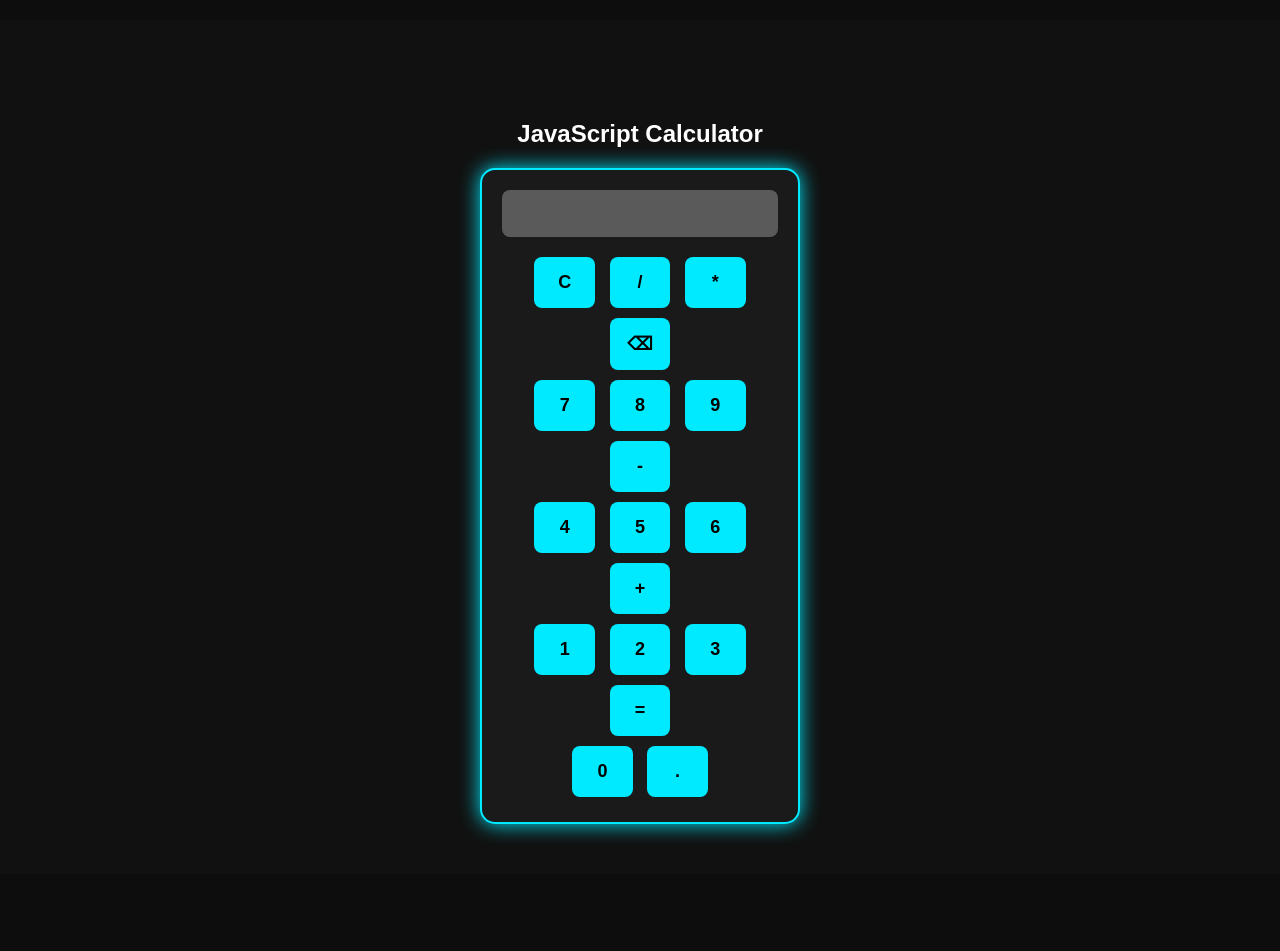
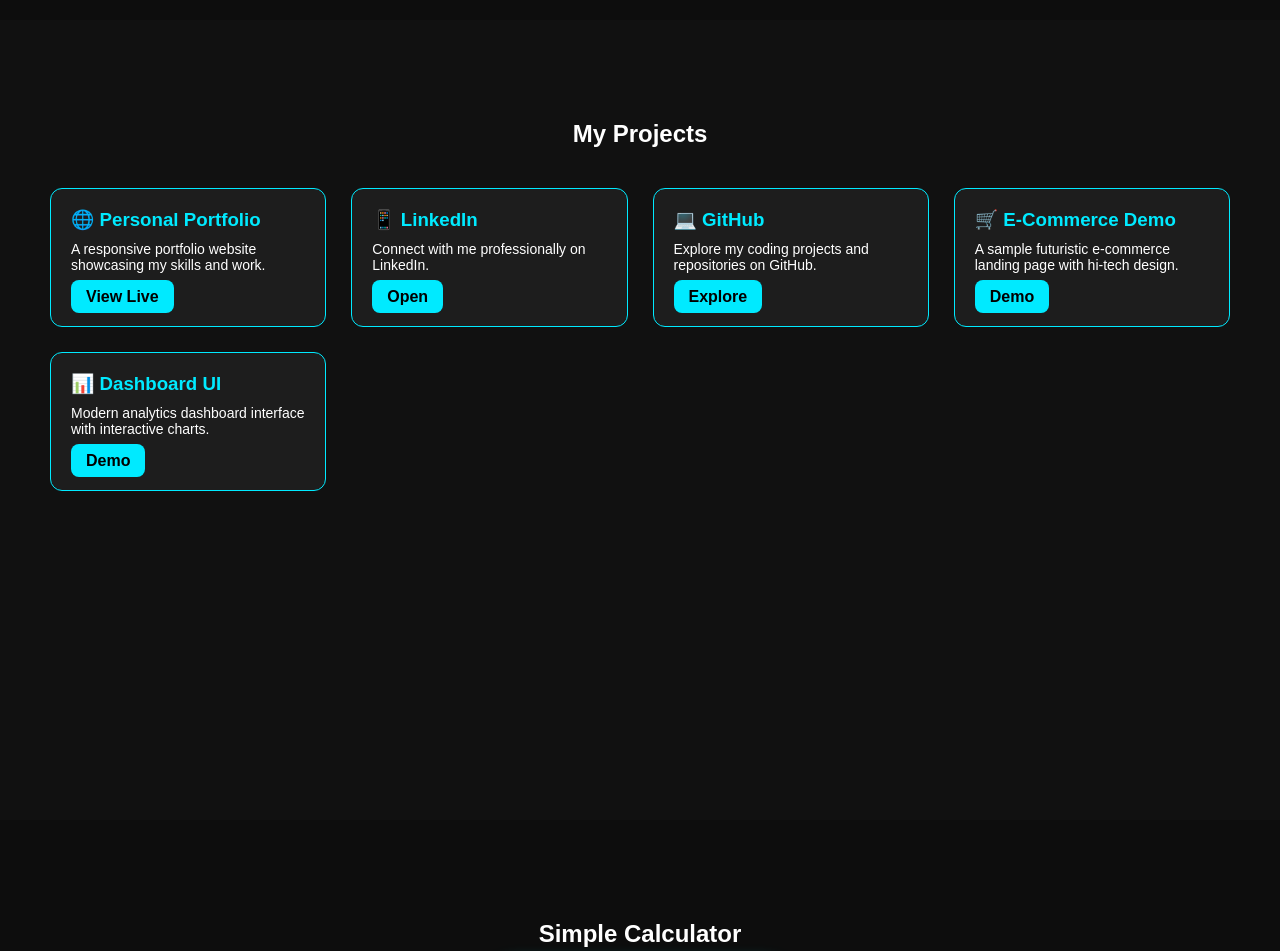
Before and after one commit to Ahmad-cyber319/CodSoft, a plain HTML site: page index.html in a window 1280 px wide. Shown: the part 1580-2531 px from the top of the page. Drawn offline with Linux system fonts and the light colour scheme.

Commit message:
index.html

```diff
--- a/index.html
+++ b/index.html
@@ -3,14 +3,9 @@
 <head>
   <meta charset="UTF-8">
   <meta name="viewport" content="width=device-width, initial-scale=1.0">
-  <title>Syed Amaan Ahmad | CodSoft Internship</title>
+  <title>Syed Amaan Ahmad | Portfolio</title>
   <style>
-    /* General Reset */
-    * {
-      margin: 0;
-      padding: 0;
-      box-sizing: border-box;
-    }
+    * { margin: 0; padding: 0; box-sizing: border-box; }
     body {
       font-family: "Poppins", sans-serif;
       background: #0d0d0d;
@@ -18,102 +13,73 @@
       scroll-behavior: smooth;
     }
 
-    /* Header */
     header {
       background: rgba(0,0,0,0.8);
       position: fixed;
-      width: 100%;
-      top: 0;
-      left: 0;
-      z-index: 1000;
-      text-align: center;
-      padding: 15px 0;
-      border-bottom: 1px solid #222;
+      width: 100%; top: 0; left: 0;
+      z-index: 1000; text-align: center;
+      padding: 15px 0; border-bottom: 1px solid #222;
     }
     header h1 {
-      font-size: 24px;
-      letter-spacing: 2px;
-      color: #00eaff;
-      animation: glow 2s infinite alternate;
+      font-size: 24px; letter-spacing: 2px;
+      color: #00eaff; animation: glow 2s infinite alternate;
     }
     @keyframes glow {
       from { text-shadow: 0 0 5px #00eaff, 0 0 15px #00eaff; }
       to { text-shadow: 0 0 20px #00ffe0, 0 0 30px #00ffe0; }
     }
+    nav { margin-top: 10px; }
+    nav a {
+      margin: 0 15px; text-decoration: none;
+      color: #fff; font-weight: 500; transition: 0.3s;
+    }
+    nav a:hover { color: #00eaff; }
 
-    /* Navbar */
-    nav {
-      margin-top: 10px;
-    }
-    nav a {
-      margin: 0 15px;
-      text-decoration: none;
-      color: #fff;
-      font-weight: 500;
-      transition: 0.3s;
-    }
-    nav a:hover {
-      color: #00eaff;
-    }
+    section { min-height: 100vh; padding: 100px 50px 50px; }
 
-    /* Sections */
-    section {
-      min-height: 100vh;
-      padding: 100px 50px 50px;
-    }
-
-    /* Landing Section */
+    /* Landing */
     #landing {
-      display: flex;
-      flex-direction: column;
-      align-items: center;
-      justify-content: center;
-      text-align: center;
+      display: flex; flex-direction: column; align-items: center;
+      justify-content: center; text-align: center;
       background: url('https://images.unsplash.com/photo-1522199710521-72d69614c702?auto=format&fit=crop&w=1600&q=80') no-repeat center center/cover;
       position: relative;
     }
     #landing::before {
-      content: "";
-      position: absolute;
-      top: 0; left: 0;
-      width: 100%; height: 100%;
-      background: rgba(0,0,0,0.7);
+      content: ""; position: absolute; top: 0; left: 0;
+      width: 100%; height: 100%; background: rgba(0,0,0,0.7);
     }
-    #landing .content {
-      position: relative;
-      z-index: 1;
-    }
+    #landing .content { position: relative; z-index: 1; }
     #landing h2 {
-      font-size: 50px;
-      margin-bottom: 20px;
+      font-size: 50px; margin-bottom: 20px;
       animation: slideIn 2s ease-out;
     }
-    #landing h2 span {
-      color: #00eaff;
-    }
+    #landing h2 span { color: #00eaff; }
     @keyframes slideIn {
       from { transform: translateY(50px); opacity: 0; }
       to { transform: translateY(0); opacity: 1; }
     }
-    #landing p {
-      font-size: 20px;
-      margin-bottom: 30px;
+    #landing p { font-size: 20px; margin-bottom: 20px; }
+
+    .links a {
+      margin: 10px;
+      text-decoration: none;
+      color: #000;
+      background: #00eaff;
+      padding: 10px 20px;
+      border-radius: 8px;
+      font-weight: bold;
+      transition: 0.3s;
+      display: inline-block;
     }
+    .links a:hover { background: #00bcd4; }
 
-    /* Skills Section */
-    .skills {
-      display: flex;
-      justify-content: center;
-      gap: 20px;
-      flex-wrap: wrap;
-    }
+    /* Skills */
+    .skills { display: flex; justify-content: center; gap: 20px; flex-wrap: wrap; }
     .skill-card {
       background: rgba(255,255,255,0.05);
-      padding: 20px;
-      border-radius: 10px;
+      padding: 20px; border-radius: 10px;
       border: 1px solid #00eaff;
-      min-width: 120px;
-      text-align: center;
+      min-width: 120px; text-align: center;
       transition: 0.3s;
     }
     .skill-card:hover {
@@ -121,75 +87,78 @@
       box-shadow: 0 0 15px #00eaff;
     }
 
-    /* Calculator */
-    #calculator {
-      background: #111;
-      text-align: center;
+    /* Projects */
+    #projects { background: #111; }
+    .projects-container {
+      display: grid;
+      grid-template-columns: repeat(auto-fit, minmax(250px, 1fr));
+      gap: 25px;
     }
-    .calc-container {
-      max-width: 320px;
-      margin: auto;
+    .project-card {
+      background: rgba(255,255,255,0.05);
       padding: 20px;
-      border: 2px solid #00eaff;
-      border-radius: 15px;
-      background: #1a1a1a;
+      border-radius: 12px;
+      border: 1px solid #00eaff;
+      transition: 0.3s;
+      cursor: pointer;
+    }
+    .project-card:hover {
+      transform: translateY(-10px);
       box-shadow: 0 0 20px #00eaff;
     }
-    input[type="text"] {
-      width: 100%;
-      padding: 12px;
-      margin-bottom: 15px;
-      font-size: 20px;
-      text-align: right;
-      border: none;
+    .project-card h3 { color: #00eaff; margin-bottom: 10px; }
+    .project-card p { font-size: 14px; margin-bottom: 15px; }
+    .project-card a {
+      text-decoration: none;
+      color: #000;
+      background: #00eaff;
+      padding: 8px 15px;
       border-radius: 8px;
-      outline: none;
-    }
-    .btn {
-      width: 22%;
-      padding: 15px;
-      margin: 5px;
-      font-size: 18px;
-      cursor: pointer;
-      border-radius: 8px;
-      border: none;
-      background: #00eaff;
-      color: #000;
       font-weight: bold;
       transition: 0.3s;
     }
-    .btn:hover {
-      background: #00bcd4;
+    .project-card a:hover { background: #00bcd4; }
+
+    /* Calculator */
+    #calculator { background: #0d0d0d; text-align: center; }
+    .calc-container {
+      max-width: 280px; margin: auto; padding: 20px;
+      border: 2px solid #00eaff; border-radius: 15px;
+      background: #1a1a1a; box-shadow: 0 0 20px #00eaff;
     }
+    input[type="text"] {
+      width: 100%; padding: 12px; margin-bottom: 15px;
+      font-size: 20px; text-align: right;
+      border: none; border-radius: 8px; outline: none;
+    }
+    .btn {
+      width: 22%; padding: 12px; margin: 5px;
+      font-size: 18px; cursor: pointer;
+      border-radius: 8px; border: none;
+      background: #00eaff; color: #000; font-weight: bold;
+      transition: 0.3s;
+    }
+    .btn:hover { background: #00bcd4; }
 
     /* Resume */
-    #resume {
-      text-align: center;
-      background: #0d0d0d;
+    #resume { text-align: center; background: #0d0d0d; }
+    #resume a {
+      display: inline-block; padding: 12px 25px;
+      background: #00eaff; color: #000;
+      text-decoration: none; font-weight: bold;
+      border-radius: 8px; transition: 0.3s;
     }
-    #resume a {
-      display: inline-block;
-      padding: 12px 25px;
-      background: #00eaff;
-      color: #000;
-      text-decoration: none;
-      font-weight: bold;
-      border-radius: 8px;
-      transition: 0.3s;
-    }
-    #resume a:hover {
-      background: #00bcd4;
-    }
+    #resume a:hover { background: #00bcd4; }
   </style>
 </head>
 <body>
 
-  <!-- Header -->
   <header>
     <h1>Syed Amaan Ahmad</h1>
     <nav>
       <a href="#landing">Home</a>
       <a href="#skills">Skills</a>
+      <a href="#projects">Projects</a>
       <a href="#calculator">Calculator</a>
       <a href="#resume">Resume</a>
     </nav>
@@ -198,9 +167,14 @@
   <!-- Landing -->
   <section id="landing">
     <div class="content">
-      <h2>Hello, I'm <span>Syed Amaan Ahmad</span></h2>
+      <h2>Hello, I'm <span><a href="https://www.linkedin.com/in/syed-amaan-ahmad" target="_blank" style="color:#00eaff;text-decoration:none;">Syed Amaan Ahmad</a></span></h2>
       <p>Web Developer | Intern at CodSoft 🚀</p>
       <p>I build responsive websites with creativity and functionality.</p>
+      <div class="links">
+        <a href="https://www.linkedin.com/in/syed-amaan-ahmad" target="_blank">LinkedIn</a>
+        <a href="https://github.com/ahmad-cyber319" target="_blank">GitHub</a>
+        <a href="https://ahmad-cyber319.github.io/portfolio/" target="_blank">Portfolio</a>
+      </div>
     </div>
   </section>
 
@@ -217,9 +191,41 @@
     </div>
   </section>
 
+  <!-- Projects -->
+  <section id="projects">
+    <h2 style="text-align:center; margin-bottom:40px;">My Projects</h2>
+    <div class="projects-container">
+      <div class="project-card">
+        <h3>🌐 Personal Portfolio</h3>
+        <p>A responsive portfolio website showcasing my skills and work.</p>
+        <a href="https://ahmad-cyber319.github.io/portfolio/" target="_blank">View Live</a>
+      </div>
+      <div class="project-card">
+        <h3>📱 LinkedIn</h3>
+        <p>Connect with me professionally on LinkedIn.</p>
+        <a href="https://www.linkedin.com/in/syed-amaan-ahmad" target="_blank">Open</a>
+      </div>
+      <div class="project-card">
+        <h3>💻 GitHub</h3>
+        <p>Explore my coding projects and repositories on GitHub.</p>
+        <a href="https://github.com/ahmad-cyber319" target="_blank">Explore</a>
+      </div>
+      <div class="project-card">
+        <h3>🛒 E-Commerce Demo</h3>
+        <p>A sample futuristic e-commerce landing page with hi-tech design.</p>
+        <a href="https://preview.colorlib.com/theme/estore/" target="_blank">Demo</a>
+      </div>
+      <div class="project-card">
+        <h3>📊 Dashboard UI</h3>
+        <p>Modern analytics dashboard interface with interactive charts.</p>
+        <a href="https://preview.colorlib.com/theme/metronic/" target="_blank">Demo</a>
+      </div>
+    </div>
+  </section>
+
   <!-- Calculator -->
   <section id="calculator">
-    <h2 style="margin-bottom:20px;">JavaScript Calculator</h2>
+    <h2 style="margin-bottom:20px;">Simple Calculator</h2>
     <div class="calc-container">
       <input type="text" id="display" disabled>
       <br>
@@ -243,8 +249,8 @@
       <button class="btn" onclick="appendValue('3')">3</button>
       <button class="btn" onclick="calculateResult()">=</button>
       <br>
-      <button class="btn" onclick="appendValue('0')">0</button>
-      <button class="btn" onclick="appendValue('.')">.</button>
+      <button class="btn" style="width:47%" onclick="appendValue('0')">0</button>
+      <button class="btn" style="width:47%" onclick="appendValue('.')">.</button>
     </div>
   </section>
 
@@ -254,28 +260,14 @@
     <a href="Syed_Amaan_Ahmad_Resume.pdf" target="_blank">📄 Download Resume</a>
   </section>
 
-  <!-- JS -->
   <script>
     let display = document.getElementById("display");
-
-    function appendValue(val) {
-      display.value += val;
-    }
-
-    function clearDisplay() {
-      display.value = "";
-    }
-
-    function deleteLast() {
-      display.value = display.value.slice(0, -1);
-    }
-
+    function appendValue(val) { display.value += val; }
+    function clearDisplay() { display.value = ""; }
+    function deleteLast() { display.value = display.value.slice(0, -1); }
     function calculateResult() {
-      try {
-        display.value = eval(display.value);
-      } catch {
-        display.value = "Error";
-      }
+      try { display.value = eval(display.value); }
+      catch { display.value = "Error"; }
     }
   </script>
 
```
